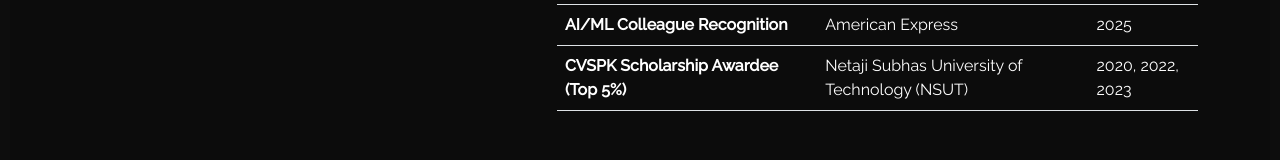
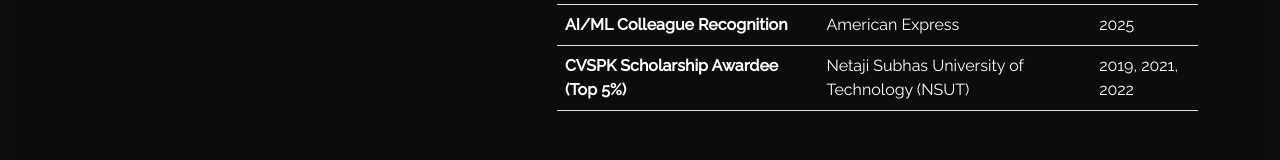
Before and after one commit to sarvagyaagrawal/sarvagyaagrawal.github.io, a React (Create React App) app: page /about in a window 1280 px wide. Shown: the part 566-726 px from the top of the page. Built offline with nearby package versions, Linux system fonts and the light colour scheme.

Commit message:
changed dates

```diff
--- a/package.json
+++ b/package.json
@@ -5,7 +5,6 @@
     "dependencies": {
         "bootstrap": "^5.2.3",
         "emailjs-com": "^3.2.0",
-        "gh-pages": "^6.3.0",
         "react": "^18.2.0",
         "react-bootstrap": "^2.7.0",
         "react-dom": "^18.2.0",
@@ -43,5 +42,8 @@
             "last 1 firefox version",
             "last 1 safari version"
         ]
+    },
+    "devDependencies": {
+        "gh-pages": "^6.3.0"
     }
 }
--- a/src/content_option.js
+++ b/src/content_option.js
@@ -33,7 +33,7 @@ const worktimeline = [{
     {
         jobtitle: "CVSPK Scholarship Awardee (Top 5%)",
         where: "Netaji Subhas University of Technology (NSUT)",
-        date: "2020, 2022, 2023",
+        date: "2019, 2021, 2022",
     },
 ];
 
```
Also changed, not shown: 1 other file (tests, documents, lock files or other folders).
